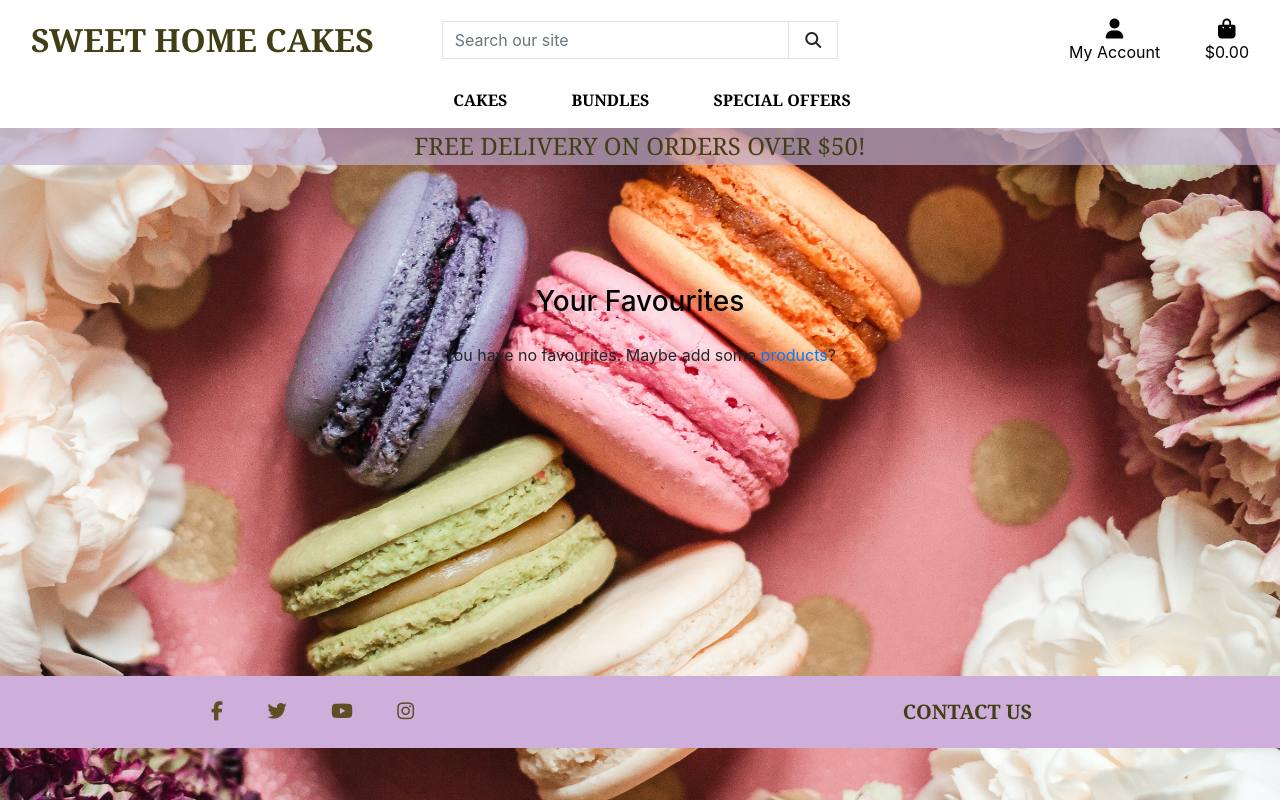
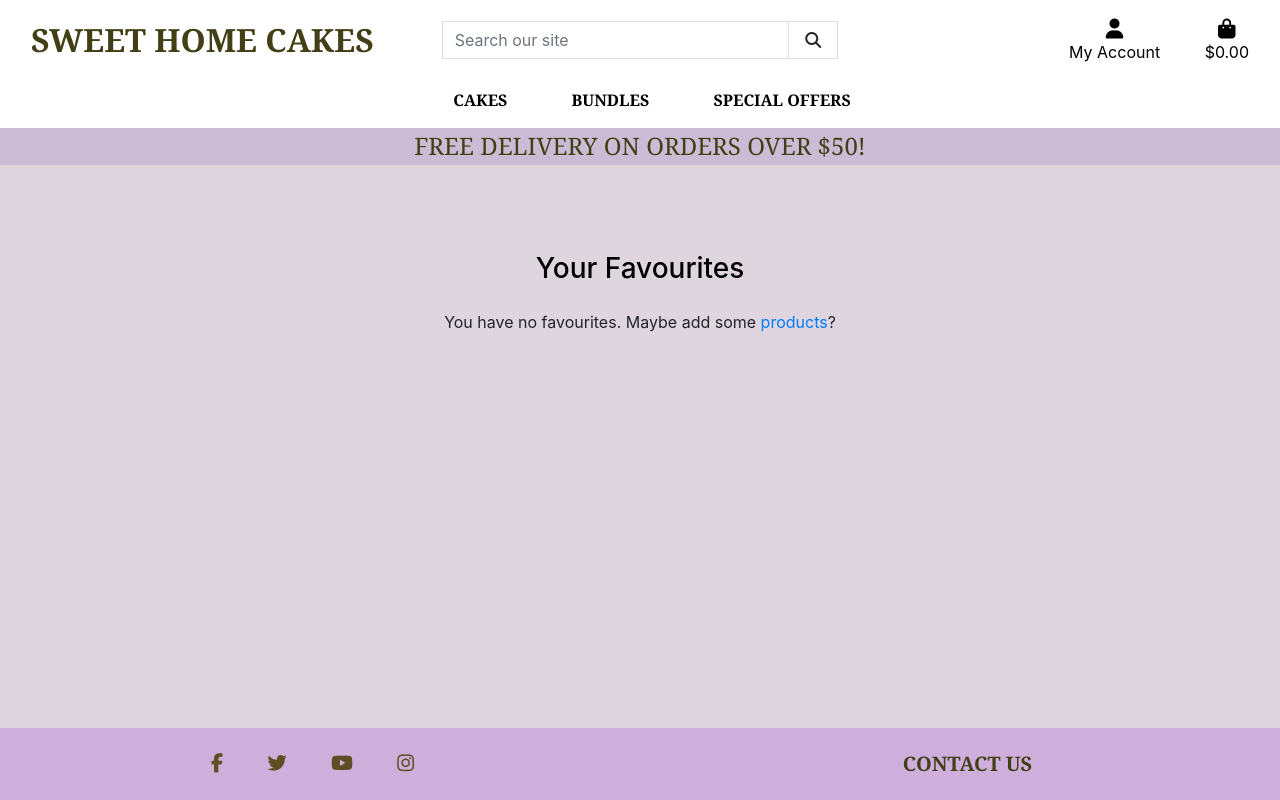
Before and after one commit to NicoleHitter/sweet-home-cakes, a Django app: page /products/wishlist/ in a window 1280 px wide. Run offline with Django 3.2, Linux system fonts and the light colour scheme; the visitor is signed in with stand-in values (Sample User, id 1); data that the repository does not hold is empty; some libraries are stand-ins or nearby versions; some web fonts are replaced.

Commit message:
Add footer at bottom of page

```diff
--- a/products/templates/products/wishlist.html
+++ b/products/templates/products/wishlist.html
@@ -1,10 +1,17 @@
 {% extends "base.html" %}
 {% load static %}
 
+{% block page_header %}
+    <div class="container header-container">
+        <div class="row">
+            <div class="col"></div>
+        </div>
+    </div>
+{% endblock %}
+
 {% block content %}
-
-<!-- Card template from: https://mdbootstrap.com/docs/standard/extended/shopping-carts -->
-<div class="container h-100 py-5">
+<div class="overlay"></div>
+<div class="container-fluid h-100 py-5">
     <div class="row d-flex justify-content-center align-items-center h-100">
         <div class="col-10">
             <div class="text-center mb-4">
--- a/profiles/templates/profiles/profile.html
+++ b/profiles/templates/profiles/profile.html
@@ -15,7 +15,7 @@
 
 {% block content %}
 <div class="overlay"></div>
-    <div class="container">
+<div class="container-fluid">
     <div class="row">
         <div class="col">
             <hr>
@@ -48,8 +48,7 @@
                         {% for order in orders %}
                         <tr>
                             <td>
-                                        <a href="{% url 'order_history' order.order_number %}"
-                                        title="{{ order.order_number }}">
+                                <a href="{% url 'order_history' order.order_number %}" title="{{ order.order_number }}">
                                     {{ order.order_number|truncatechars:6 }}
                                 </a>
                             </td>
--- a/static/css/base.css
+++ b/static/css/base.css
@@ -7,9 +7,11 @@ html {
 body {
     background: url('/media/backgroundimage.jpg') no-repeat center center fixed;
     background-size: cover;
-    height: calc(100vh - 164px);
+    min-height: 100vh ;
     color: #555;
     font-family: 'Lato';
+    display: flex;
+    flex-direction: column;
 }
 
 .main-question {
@@ -24,7 +26,7 @@ body {
 
 }
 
-/* from Bulma */
+/* from Bulma  164*/
 .icon {
     align-items: center;
     display: inline-flex;
@@ -167,6 +169,10 @@ footer {
     opacity: 0.7;
 }
 
+footer{
+    margin-top: auto;
+}
+
 /* -------------------------------- Media Queries */
 
 /* Slightly larger container on xl screens */
--- a/templates/allauth/account/logout.html
+++ b/templates/allauth/account/logout.html
@@ -5,6 +5,9 @@
 {% block head_title %}{% trans "Sign Out" %}{% endblock %}
 
 {% block inner_content %}
+  <div class="overlay"></div>
+      <div class="container-fluid">
+          <div class="row">
             <hr>
             <h2 class="logo-font mb-4">{% trans "Sign Out" %}</h2>
             <hr>
@@ -18,6 +21,8 @@
               <a class="btn btn-outline-black rounded-0" href="{% url 'home' %}">Cancel</a>
               <button type="submit">{% trans 'Sign Out' %}</button>
             </form>
+          </div>
+      </div>
 
 
 {% endblock %}
```
Also changed, not shown: products/templates/products/add_product.html (+8 -0 lines), products/templates/products/edit_product.html (+8 -0 lines), templates/allauth/account/login.html (+8 -0 lines). Lines whose indentation alone changed are shown as unchanged.
